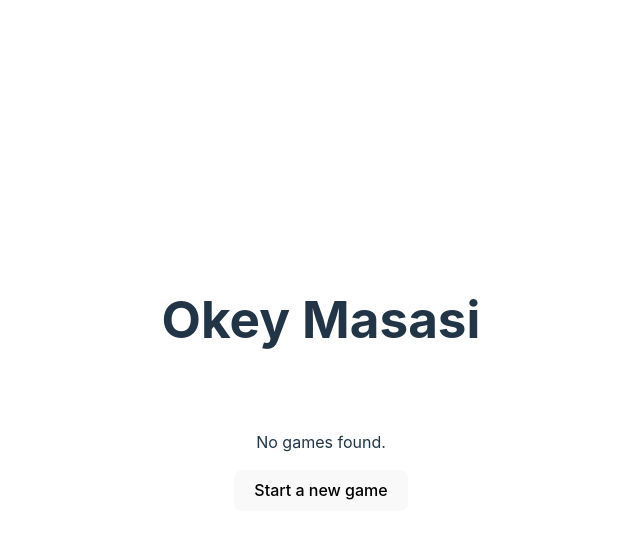
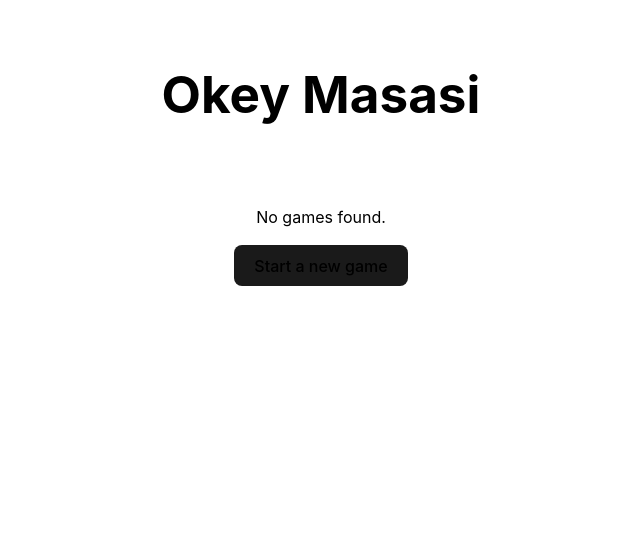
Before and after one commit to spawnedc/okey-masasi, a SvelteKit app: page / in a window 1280 px wide. Shown: the top 538 px of the page, without its empty margins (319-959 px from the left). Built offline with nearby package versions, Linux system fonts and the light colour scheme.

Commit message:
get game

```diff
--- a/src/lib/stores/games.ts
+++ b/src/lib/stores/games.ts
@@ -9,7 +9,10 @@ const getGames = () => {
   return stored
 }
 
-export const games = writable(getGames())
+export const games = {
+  ...writable(getGames()),
+  getGame: (gameId: string) => getGames().find((g) => g.id === gameId),
+}
 
 games.subscribe((value) => {
   if (browser) {
--- a/src/routes/games/[gameid]/+page.svelte
+++ b/src/routes/games/[gameid]/+page.svelte
@@ -1,6 +1,8 @@
 <script lang="ts">
   import { page } from '$app/stores'
+  import { games } from '$lib/stores/games'
   const { gameid } = $page.params
+  const game = games.getGame(gameid)
 </script>
 
-<p>{gameid}</p>
+<pre style="text-align: left;">{JSON.stringify(game, undefined, 2)}</pre>
--- a/static/app.css
+++ b/static/app.css
@@ -2,10 +2,6 @@
   font-family: Inter, system-ui, Avenir, Helvetica, Arial, sans-serif;
   line-height: 1.5;
   font-weight: 400;
-
-  color-scheme: light dark;
-  color: rgba(255, 255, 255, 0.87);
-  background-color: #242424;
 
   font-synthesis: none;
   text-rendering: optimizeLegibility;
@@ -26,7 +22,6 @@ a:hover {
 body {
   margin: 0;
   display: flex;
-  place-items: center;
   min-width: 320px;
   min-height: 100vh;
 }
@@ -65,16 +60,3 @@ button:focus,
 button:focus-visible {
   outline: 4px auto -webkit-focus-ring-color;
 }
-
-@media (prefers-color-scheme: light) {
-  :root {
-    color: #213547;
-    background-color: #ffffff;
-  }
-  a:hover {
-    color: #747bff;
-  }
-  button {
-    background-color: #f9f9f9;
-  }
-}
```
